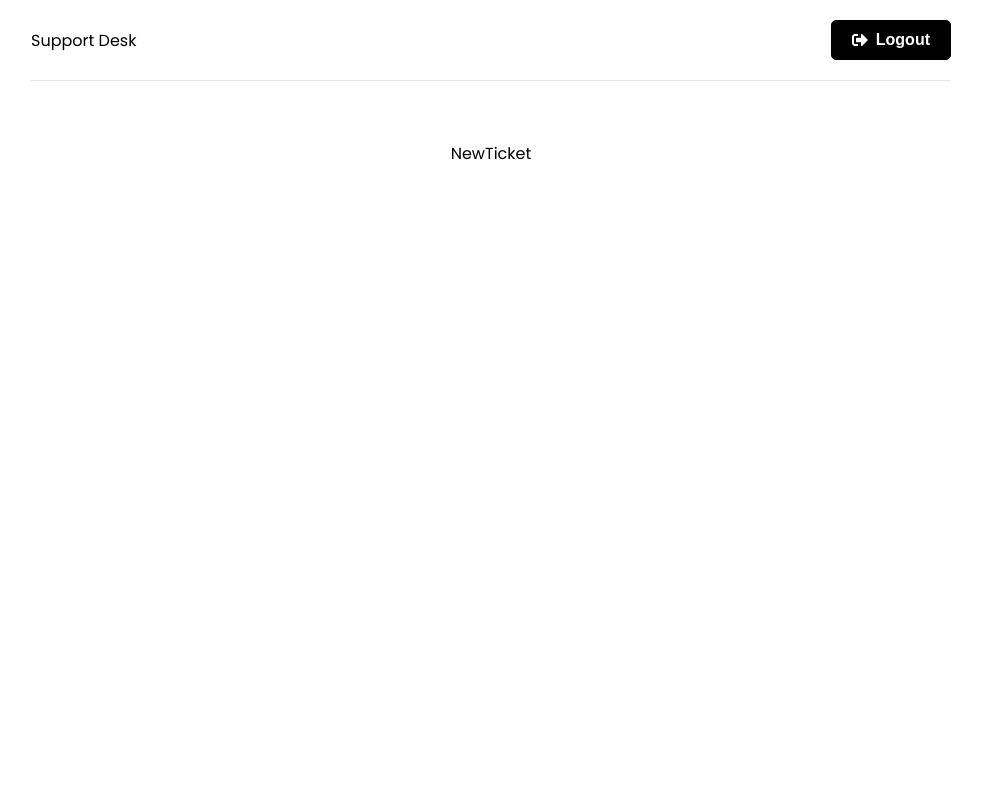
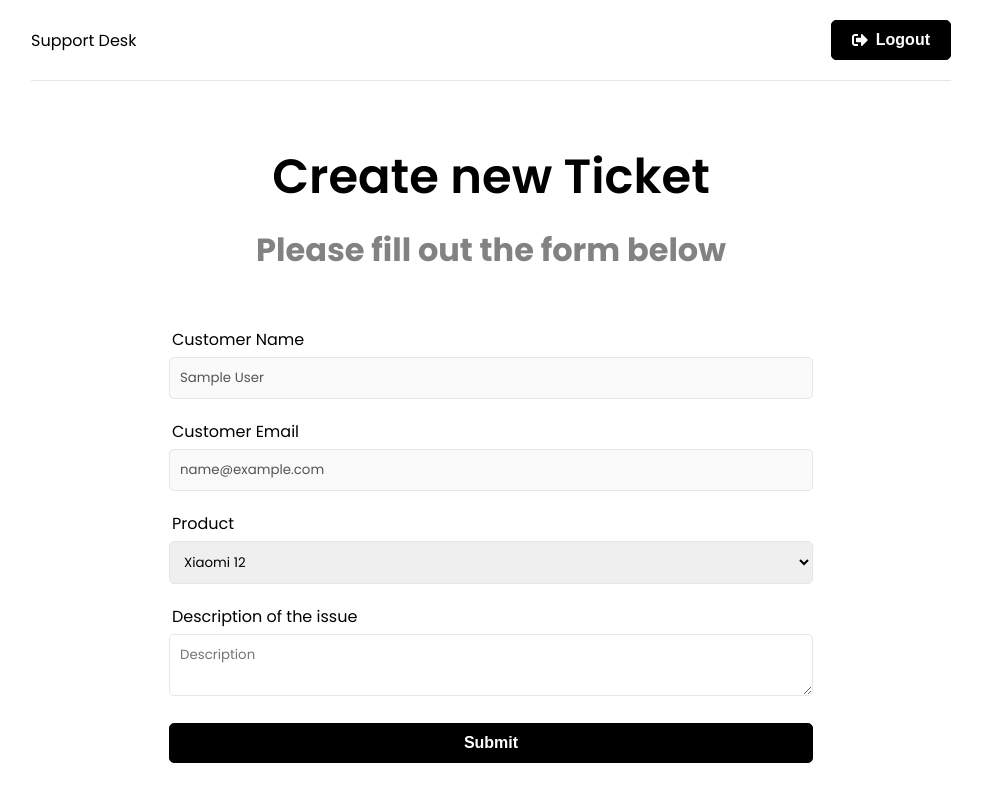
Before and after one commit to gersonkaitor/support-desk-app, a React (Create React App) app in the folder frontend/: page /new-ticket in a window 1280 px wide. Shown: the whole page, without its empty margins (149-1131 px from the left). Built offline with nearby package versions, Linux system fonts and the light colour scheme; sample sign-in values are in the browser's storage.

Commit message:
new ticket form

```diff
--- a/frontend/src/pages/NewTicket.jsx
+++ b/frontend/src/pages/NewTicket.jsx
@@ -1,9 +1,72 @@
-import React from 'react'
+import { useState } from "react";
+import { useSelector } from "react-redux";
 
 function NewTicket() {
+  const { user } = useSelector((state) => state.auth);
+  const [name] = useState(user.name);
+  const [email] = useState(user.email);
+  const [product, setProduct] = useState("Xiaomi 12");
+  const [description, setDescription] = useState("");
+
+  const handleSubmit = (e) => {
+    e.preventDefault();
+  };
+
   return (
-    <div>NewTicket</div>
-  )
+    <>
+      <section className="heading">
+        <h1>Create new Ticket</h1>
+        <p>Please fill out the form below</p>
+      </section>
+
+      <section className="form">
+        <div className="form-group">
+          <label htmlFor="name">Customer Name</label>
+          <input type="text" className="form-control" value={name} disabled />
+        </div>
+
+        <div className="form-group">
+          <label htmlFor="email">Customer Email</label>
+          <input type="text" className="form-control" value={email} disabled />
+        </div>
+
+        <form onSubmit={handleSubmit}>
+          <div className="form-group">
+            <label htmlFor="product">Product</label>
+            <select
+              name="product"
+              id="product"
+              value={product}
+              onChange={(e) => setProduct(e.target.value)}
+            >
+              <option value="Xiaomi 12">Xiaomi 12</option>
+              <option value="Xiaomi 11">Xiaomi 11</option>
+              <option value="Mi 11">Mi 11</option>
+              <option value="Mi 10">Mi 10</option>
+              <option value="Mi 9">Mi 9</option>
+              <option value="Xiaomi Smart Band 7">Xiaomi Smart Band 7</option>
+              <option value="Redmi Pad">Redmi Pad</option>
+              <option value="RedmiBook 15">RedmiBook 15</option>
+              <option value="Mi True Wireless Earphone 2">
+                Mi True Wireless Earphone 2
+              </option>
+            </select>
+          </div>
+
+          <div className="form-group">
+            <label htmlFor="description">Description of the issue</label>
+            <textarea name="description" id="description" className="form-control" placeholder="Description" value={description} onChange={(e) => setDescription(e.target.value)}></textarea>
+          </div>
+
+          <div className="form-group">
+            <button type="submit" className="btn btn-block">
+              Submit
+            </button>
+          </div>
+        </form>
+      </section>
+    </>
+  );
 }
 
-export default NewTicket
+export default NewTicket;
```
